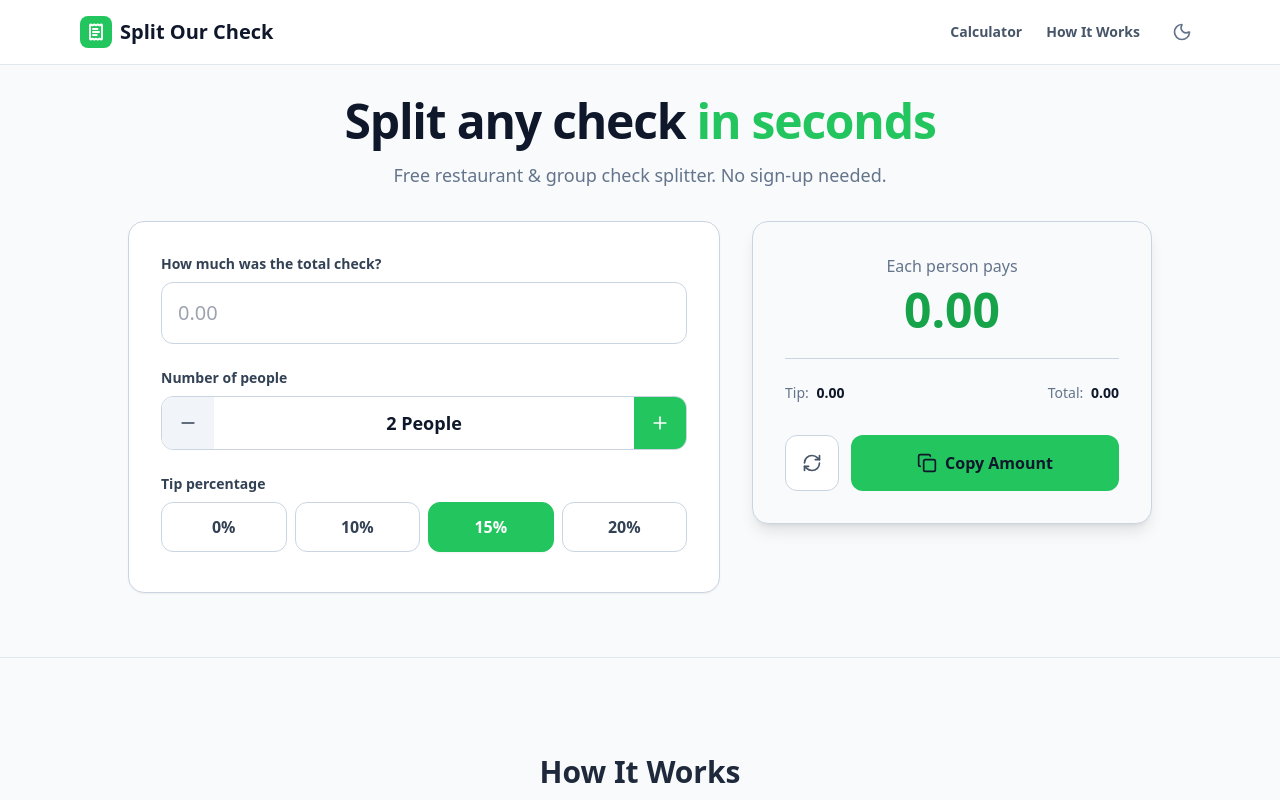
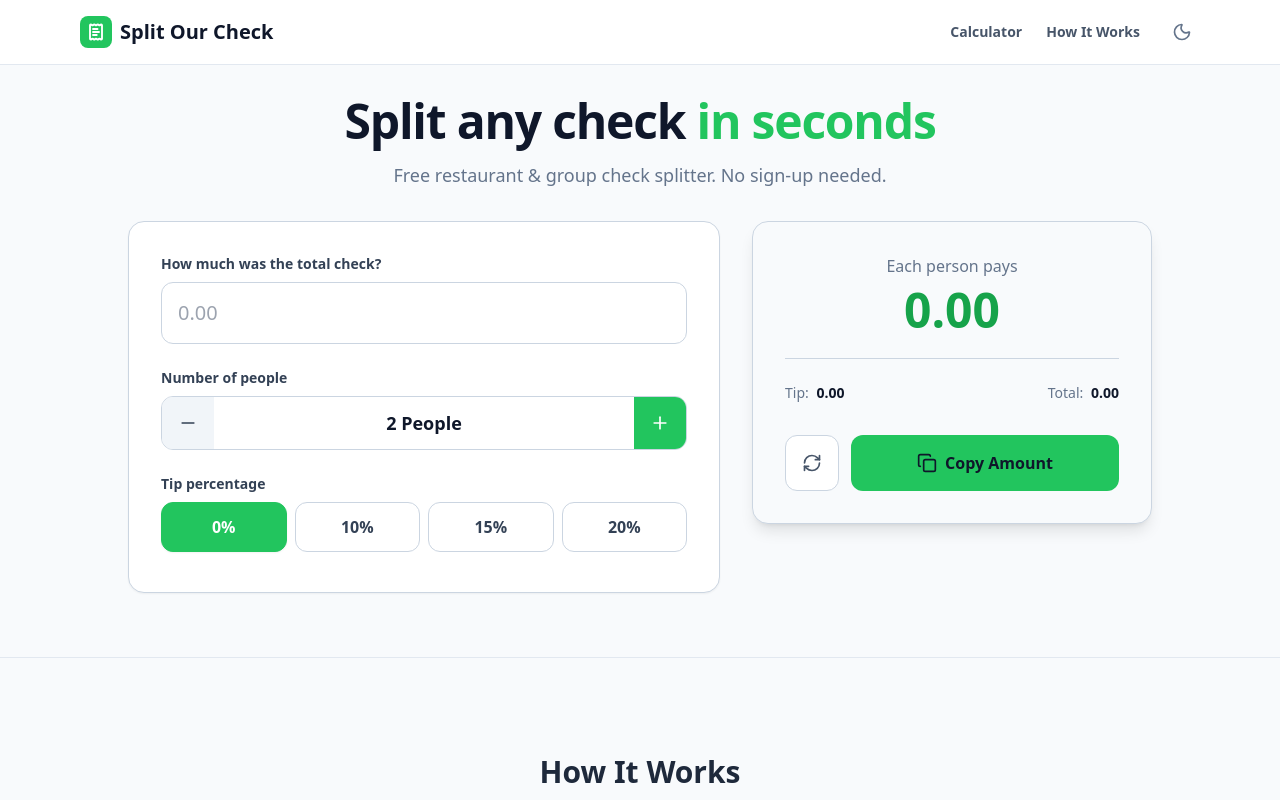
Before and after one commit to waverleyclubdev-wq/split-our-check, a Next.js app: page / in a window 1280 px wide. Shown: the top 800 px of the page. Built offline with nearby package versions, Linux system fonts and the light colour scheme.

Commit message:
update tip default to 0

```diff
--- a/components/Calculator.tsx
+++ b/components/Calculator.tsx
@@ -6,7 +6,7 @@ import { Minus, Plus, RefreshCw, Copy, CheckCircle2 } from "lucide-react";
 export default function Calculator() {
   const [bill, setBill] = useState<string>("");
   const [people, setPeople] = useState<number>(2);
-  const [tip, setTip] = useState<number>(15);
+  const [tip, setTip] = useState<number>(0); // <-- Default is now 0
   const [copied, setCopied] = useState(false);
 
   const billNum = parseFloat(bill) || 0;
@@ -24,7 +24,7 @@ export default function Calculator() {
   const handleReset = () => {
     setBill("");
     setPeople(2);
-    setTip(15);
+    setTip(0); // <-- Reset button now goes back to 0
   };
 
   return (
```
